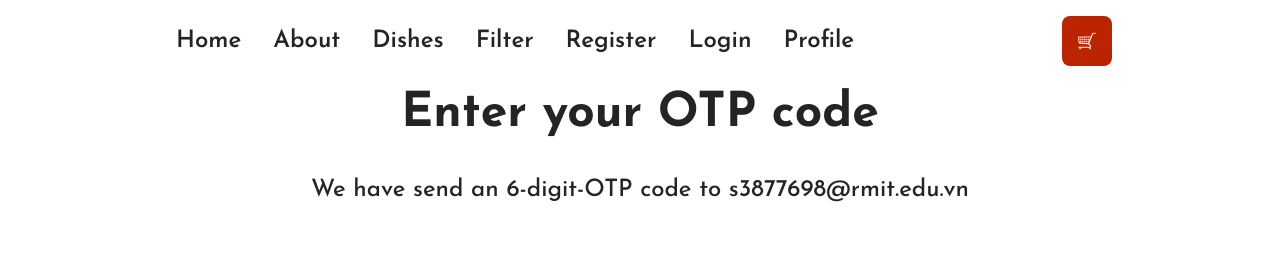
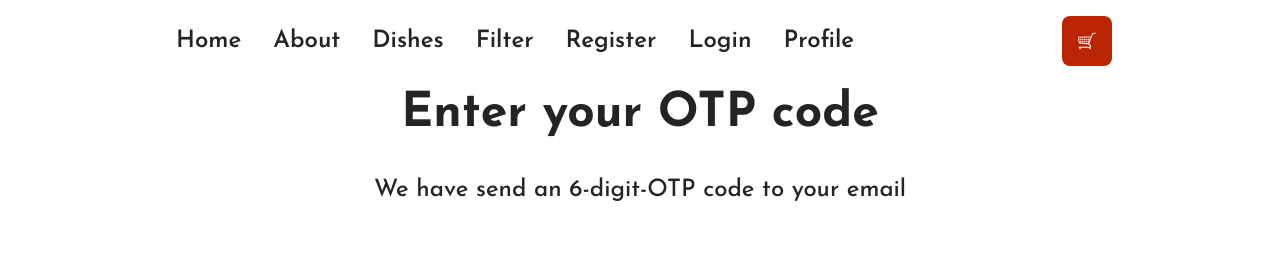
Before and after one commit to b1amage/sepm-frontend, a React (Create React App) app: page /otp/1/1 in a window 1280 px wide. Shown: the top 262 px of the page. Built offline with nearby package versions, Linux system fonts and the light colour scheme.

Commit message:
fix content

```diff
--- a/src/views/OTPPage.js
+++ b/src/views/OTPPage.js
@@ -55,8 +55,7 @@ const OTPPage = () => {
 							Enter your OTP code
 						</h3>
 						<p className="font-thin md:text-xl lg:text-2xl md:font-medium">
-							We have send an 6-digit-OTP code to
-							s3877698@rmit.edu.vn
+							We have send an 6-digit-OTP code to your email
 						</p>
 					</div>
 
```
